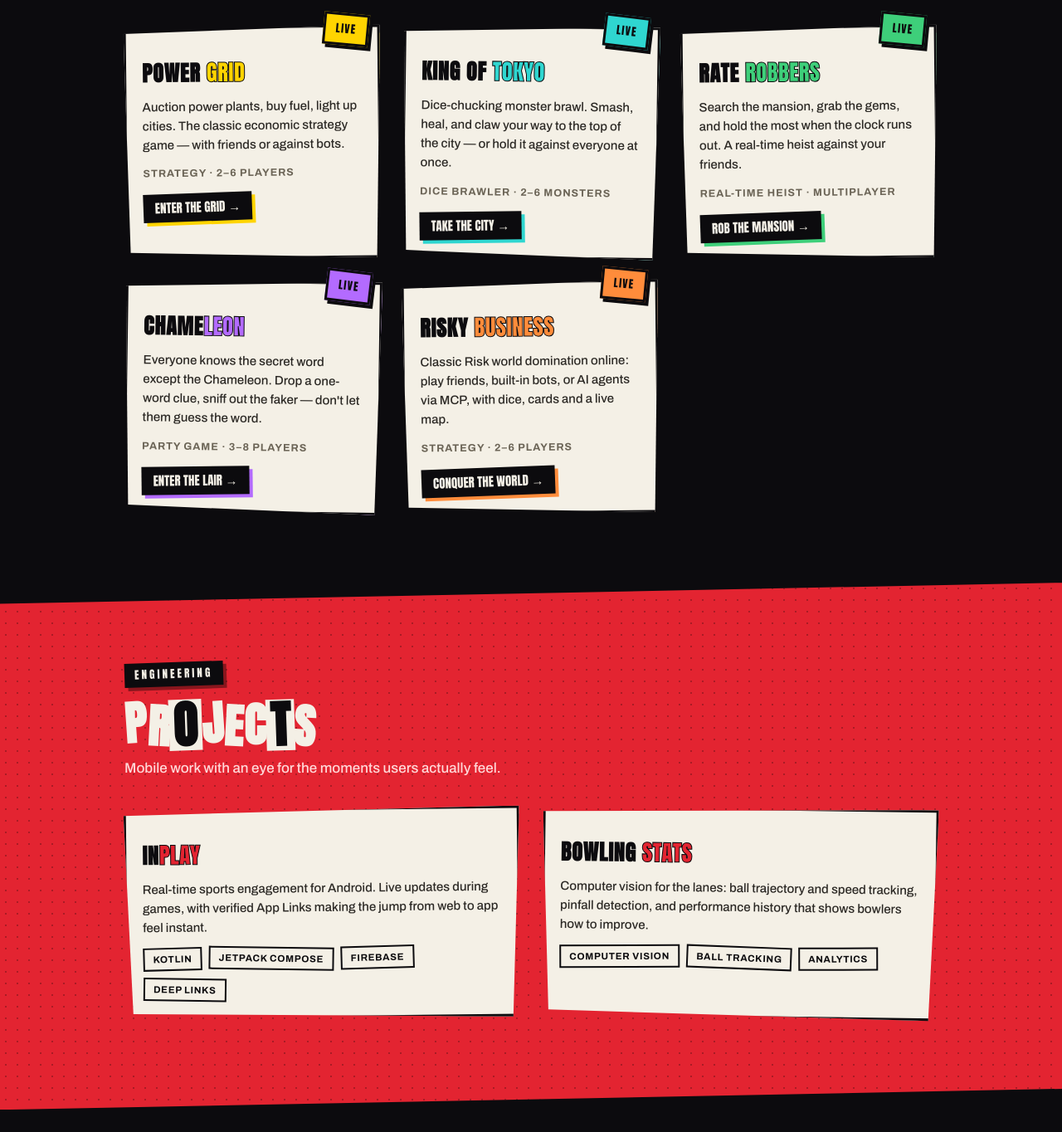
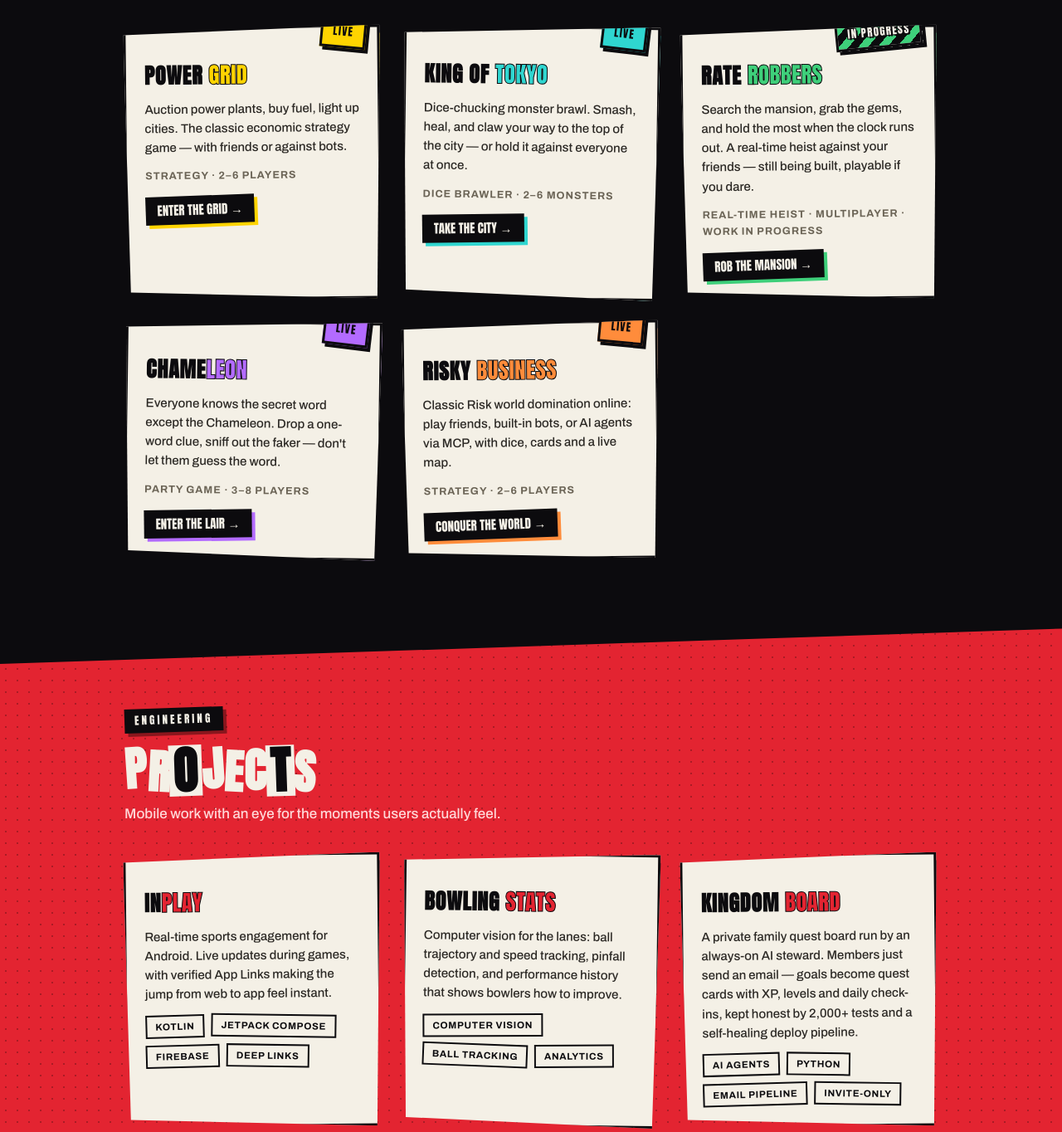
Before and after one commit to DeAnthonee/deanthoneeking.com, a plain HTML site: page index.html in a window 1280 px wide. Shown: the part 1009-2373 px from the top of the page at 83% size. Drawn offline with Linux system fonts and the light colour scheme.

Commit message:
Add files via upload

```diff
--- a/index.html
+++ b/index.html
@@ -84,13 +84,10 @@
   .lede{color:#c9c3b4;max-width:620px;margin-bottom:34px;font-size:17px}
 
   .grid{display:grid;grid-template-columns:repeat(auto-fit,minmax(270px,1fr));gap:26px}
-  .card{--acc:var(--red);position:relative;color:var(--ink);
-    padding:26px 22px 22px;transform:rotate(-.6deg);transition:transform .12s}
-  /* The torn-paper shape lives on a pseudo-element so clip-path doesn't clip the LIVE sticker. */
-  .card::before{content:"";position:absolute;inset:0;z-index:0;background:var(--paper);
-    border:3px solid var(--ink);clip-path:polygon(0 3%, 100% 0, 98% 100%, 2% 97%);
-    box-shadow:10px 10px 0 var(--acc)}
-  .card>*{position:relative;z-index:1}
+  .card{--acc:var(--red);position:relative;background:var(--paper);color:var(--ink);
+    padding:26px 22px 22px;border:3px solid var(--ink);
+    clip-path:polygon(0 3%, 100% 0, 98% 100%, 2% 97%);
+    box-shadow:10px 10px 0 var(--acc);transform:rotate(-.6deg);transition:transform .12s}
   .card:nth-child(even){transform:rotate(.8deg)}
   .card:hover{transform:rotate(0) scale(1.025)}
   .card h3{font-family:"Anton";font-size:26px;text-transform:uppercase;letter-spacing:.03em;margin:10px 0 8px}
@@ -99,9 +96,15 @@
   .meta{display:block;margin-top:12px;font-weight:700;font-size:12.5px;letter-spacing:.08em;text-transform:uppercase;color:#6b6456}
   .enter{display:inline-block;margin-top:14px;font-family:"Anton";text-transform:uppercase;font-size:15px;
     background:var(--ink);color:var(--paper);padding:5px 14px;transform:rotate(-1.5deg);box-shadow:4px 4px 0 var(--acc)}
-  .live{position:absolute;z-index:2;top:-14px;right:14px;background:var(--acc);color:var(--ink);
+  .live{position:absolute;top:-14px;right:14px;background:var(--acc);color:var(--ink);
     font-family:"Anton";font-size:13px;letter-spacing:.1em;padding:6px 12px;border:3px solid var(--ink);
     transform:rotate(6deg);box-shadow:4px 4px 0 var(--ink)}
+  .wip{position:absolute;top:-14px;right:14px;color:var(--paper);
+    font-family:"Anton";font-size:13px;letter-spacing:.1em;padding:6px 12px;border:3px solid var(--ink);
+    transform:rotate(-5deg);box-shadow:4px 4px 0 var(--ink);
+    background:repeating-linear-gradient(-45deg,var(--ink) 0 9px,var(--acc) 9px 18px);
+    text-shadow:1px 1px 0 var(--ink),-1px -1px 0 var(--ink),1px -1px 0 var(--ink),
+      -1px 1px 0 var(--ink),2px 2px 0 var(--ink)}
   .g-pg{--acc:var(--volt)} .g-tk{--acc:var(--cyan)} .g-rr{--acc:var(--emerald)} .g-ch{--acc:var(--violet)} .g-rb{--acc:var(--tangerine)}
 
   /* projects on red slab */
@@ -110,7 +113,7 @@
     background-image:radial-gradient(rgba(0,0,0,.25) 1.2px, transparent 1.3px);background-size:14px 14px}
   .slab .kick{background:var(--ink);color:var(--paper);box-shadow:4px 4px 0 rgba(0,0,0,.4)}
   .slab .lede{color:#ffd9d9}
-  .slab .card::before{box-shadow:10px 10px 0 var(--ink)}
+  .slab .card{box-shadow:10px 10px 0 var(--ink)}
   .chips{display:flex;gap:8px;flex-wrap:wrap;margin-top:12px}
   .chip{font-size:11.5px;font-weight:700;letter-spacing:.06em;text-transform:uppercase;
     border:2px solid var(--ink);padding:3px 10px;transform:rotate(-1deg)}
@@ -187,11 +190,12 @@
         <span class="enter">Take the city →</span>
       </a>
       <a class="card g-rr" href="https://raterobbers.deanthoneeking.com">
-        <span class="live">LIVE</span>
+        <span class="wip">IN PROGRESS</span>
         <h3>Rate <b>Robbers</b></h3>
         <p>Search the mansion, grab the gems, and hold the most when the clock
-           runs out. A real-time heist against your friends.</p>
-        <span class="meta">Real-time heist · multiplayer</span>
+           runs out. A real-time heist against your friends — still being built,
+           playable if you dare.</p>
+        <span class="meta">Real-time heist · multiplayer · work in progress</span>
         <span class="enter">Rob the mansion →</span>
       </a>
       <a class="card g-ch" href="https://lair.deanthoneeking.com">
@@ -232,6 +236,20 @@
            detection, and performance history that shows bowlers how to improve.</p>
         <div class="chips"><span class="chip">Computer Vision</span><span class="chip">Ball Tracking</span><span class="chip">Analytics</span></div>
       </a>
+      <div class="card">
+        <h3>Kingdom <b>Board</b></h3>
+        <p>A private family quest board run by an always-on AI steward. Members just
+           send an email — goals become quest cards with XP, levels and daily
+           check-ins, kept honest by 2,000+ tests and a self-healing deploy pipeline.</p>
+        <div class="chips"><span class="chip">AI Agents</span><span class="chip">Python</span><span class="chip">Email Pipeline</span><span class="chip">Invite-only</span></div>
+      </div>
+      <div class="card">
+        <h3>The <b>Scribe</b></h3>
+        <p>Drop a voice note, get back clean written notes in your inbox: Whisper
+           transcription and AI note-writing on home hardware, with a private replay
+           link — the audio never leaves the house.</p>
+        <div class="chips"><span class="chip">Whisper</span><span class="chip">Voice → Notes</span><span class="chip">Privacy-first</span><span class="chip">Invite-only</span></div>
+      </div>
     </div>
   </div>
 </section>
```
